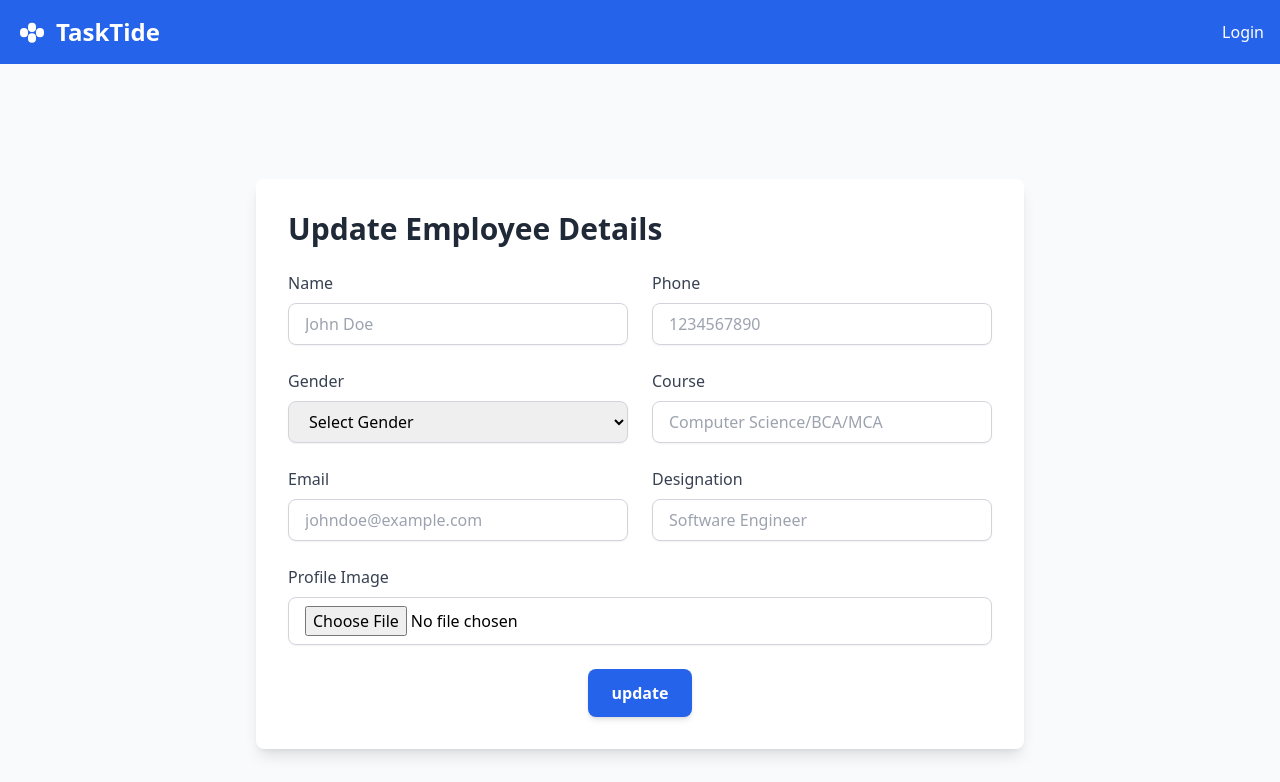
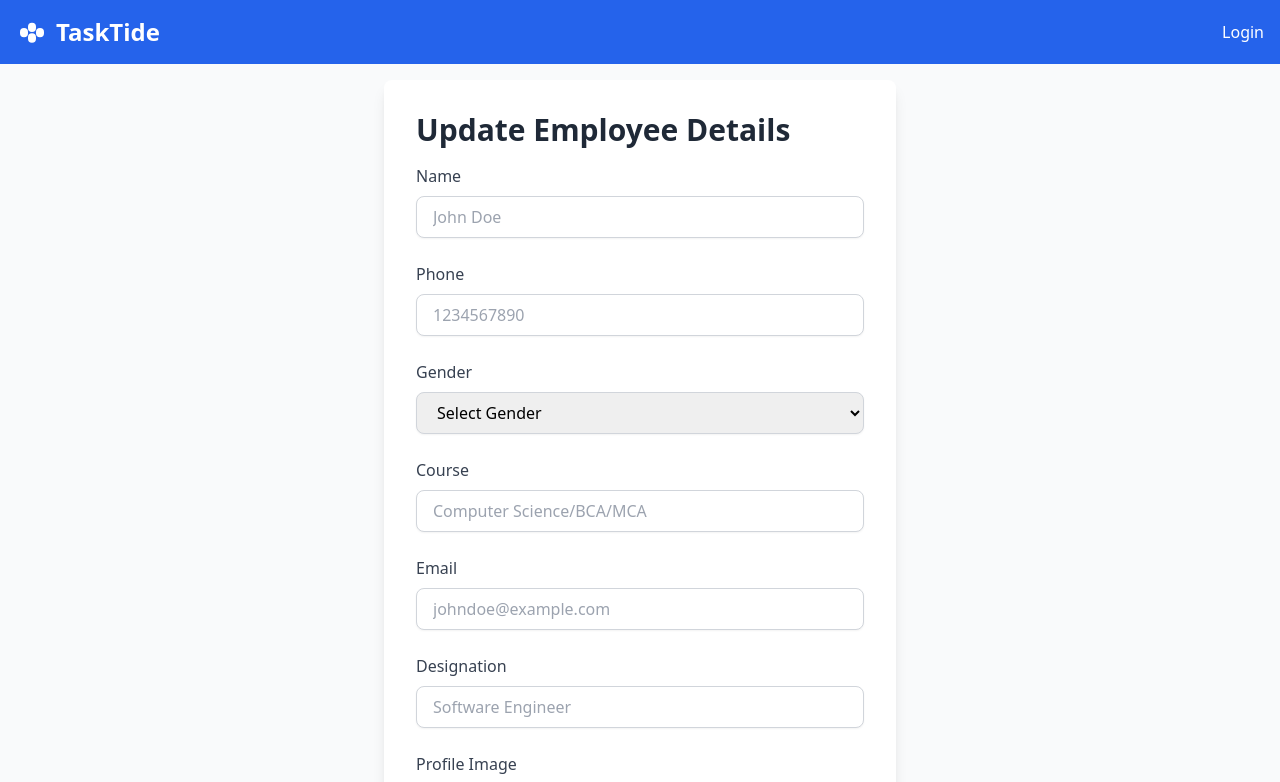
Before and after one commit to AK1672001/mern_employee, a React (Create React App) app in the folder frontend/: page /empupdate/1 in a window 1280 px wide. Shown: the top 782 px of the page. Built offline with nearby package versions, Linux system fonts and the light colour scheme; no server answers.

Commit message:
update app

```diff
--- a/frontend/src/Component/EmpUpdate.js
+++ b/frontend/src/Component/EmpUpdate.js
@@ -1,13 +1,12 @@
 import axios from 'axios';
-import React, { useState,useEffect } from 'react';
-import { useNavigate,useParams } from 'react-router-dom';
+import React, { useState, useEffect } from 'react';
+import { useNavigate, useParams } from 'react-router-dom';
 
 const EmpUpdate = () => {
   const navigate = useNavigate();
-  const[error,setError]=useState(null);
-  const[success,setSuccess]=useState(null);
+  const [error, setError] = useState(null);
+  const [success, setSuccess] = useState(null);
   const { id } = useParams();
-  const [employee,setEmployees]=useState([])
   const [formData, setFormData] = useState({
     name: '',
     phone: '',
@@ -17,19 +16,19 @@ const EmpUpdate = () => {
     designation: '',
   });
   const [selectedImage, setSelectedImage] = useState(null);
+
   useEffect(() => {
     const fetchEmployees = async () => {
       try {
         const response = await axios.get(`http://localhost:5000/empget/${id}`);
-        console.log("response.data.employeedata>>",response.data.employeedata)
-        const {name,gender,email,phone,designation,course}=response.data.employeedata;
+        const { name, gender, email, phone, designation, course } = response.data.employeedata;
         setFormData({
-          name: name,
-          phone: phone,
-          gender: gender,
-          course:course,
-          email:email,
-          designation:designation,
+          name,
+          phone,
+          gender,
+          course,
+          email,
+          designation,
         });
       } catch (error) {
         console.error('Error fetching employee details:', error);
@@ -37,6 +36,7 @@ const EmpUpdate = () => {
     };
     fetchEmployees();
   }, [id]);
+
   const handleImageChange = (e) => {
     if (e.target.files && e.target.files[0]) {
       setSelectedImage(e.target.files[0]);
@@ -73,30 +73,23 @@ const EmpUpdate = () => {
         },
       });
 
-      console.log(response.data);
       setSuccess(response.data.msg);
-      setTimeout(()=>{
-          setSuccess('');
-      },1000)
-      setTimeout(() => {
-        navigate('/allemployee');
-      }, 2000);
+      setTimeout(() => setSuccess(''), 2000);
+      setTimeout(() => navigate('/allemployee'), 2000);
     } catch (error) {
-      setError(error.response?.data?.msg );
-         setTimeout(()=>{
-           setError('')
-        },2000)
+      setError(error.response?.data?.msg);
+      setTimeout(() => setError(''), 2000);
     }
   };
 
   return (
     <div className="bg-gray-50 min-h-screen flex items-center justify-center p-4">
-      <div className="w-full max-w-3xl bg-white rounded-lg shadow-lg p-8">
-        <h2 className="text-3xl font-semibold mb-6 text-gray-800">Update Employee Details</h2>
-        {success && <p className="text-green-500">{success}</p>}
-        {error && <p className="text-red-500">{error}</p>}
+      <div className="w-full max-w-lg bg-white rounded-lg shadow-lg p-6 sm:p-8">
+        <h2 className="text-2xl sm:text-3xl font-semibold mb-4 text-gray-800">Update Employee Details</h2>
+        {success && <p className="text-green-500 mb-4">{success}</p>}
+        {error && <p className="text-red-500 mb-4">{error}</p>}
         <form onSubmit={handleSubmit} encType="multipart/form-data">
-          <div className="grid grid-cols-1 gap-6 sm:grid-cols-2">
+          <div className="grid grid-cols-1 gap-6">
             <div>
               <label htmlFor="name" className="block text-gray-700 font-medium mb-2">Name</label>
               <input
@@ -107,7 +100,6 @@ const EmpUpdate = () => {
                 onChange={handleChange}
                 className="w-full px-4 py-2 border border-gray-300 rounded-lg shadow-sm focus:outline-none focus:ring-2 focus:ring-blue-500"
                 placeholder="John Doe"
-                // required
               />
             </div>
 
@@ -121,7 +113,6 @@ const EmpUpdate = () => {
                 onChange={handleChange}
                 className="w-full px-4 py-2 border border-gray-300 rounded-lg shadow-sm focus:outline-none focus:ring-2 focus:ring-blue-500"
                 placeholder="1234567890"
-                // required
               />
             </div>
 
@@ -133,7 +124,6 @@ const EmpUpdate = () => {
                 value={formData.gender || ''}
                 onChange={handleChange}
                 className="w-full px-4 py-2 border border-gray-300 rounded-lg shadow-sm focus:outline-none focus:ring-2 focus:ring-blue-500"
-                // required
               >
                 <option value="" disabled>Select Gender</option>
                 <option value="male">Male</option>
@@ -152,7 +142,6 @@ const EmpUpdate = () => {
                 onChange={handleChange}
                 className="w-full px-4 py-2 border border-gray-300 rounded-lg shadow-sm focus:outline-none focus:ring-2 focus:ring-blue-500"
                 placeholder="Computer Science/BCA/MCA"
-                // required
               />
             </div>
 
@@ -166,7 +155,6 @@ const EmpUpdate = () => {
                 onChange={handleChange}
                 className="w-full px-4 py-2 border border-gray-300 rounded-lg shadow-sm focus:outline-none focus:ring-2 focus:ring-blue-500"
                 placeholder="johndoe@example.com"
-                // required
               />
             </div>
 
@@ -180,11 +168,10 @@ const EmpUpdate = () => {
                 onChange={handleChange}
                 className="w-full px-4 py-2 border border-gray-300 rounded-lg shadow-sm focus:outline-none focus:ring-2 focus:ring-blue-500"
                 placeholder="Software Engineer"
-                // required
               />
             </div>
 
-            <div className="col-span-2">
+            <div>
               <label htmlFor="image" className="block text-gray-700 font-medium mb-2">Profile Image</label>
               <input
                 type="file"
@@ -202,7 +189,7 @@ const EmpUpdate = () => {
               type="submit"
               className="px-6 py-3 bg-blue-600 text-white font-semibold rounded-lg shadow-md hover:bg-blue-700 focus:outline-none focus:ring-2 focus:ring-blue-500"
             >
-              update
+              Update
             </button>
           </div>
         </form>
```
